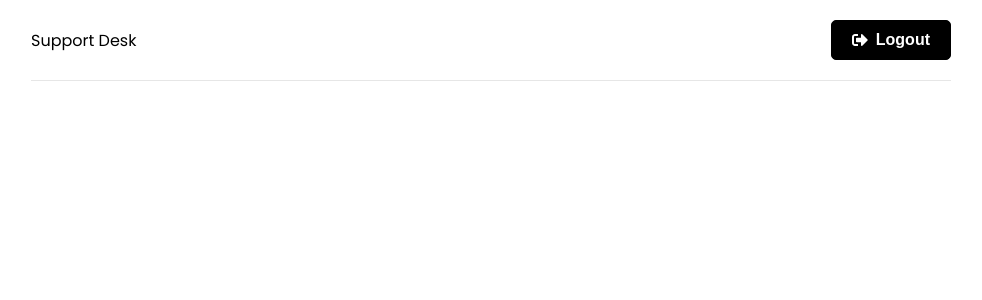
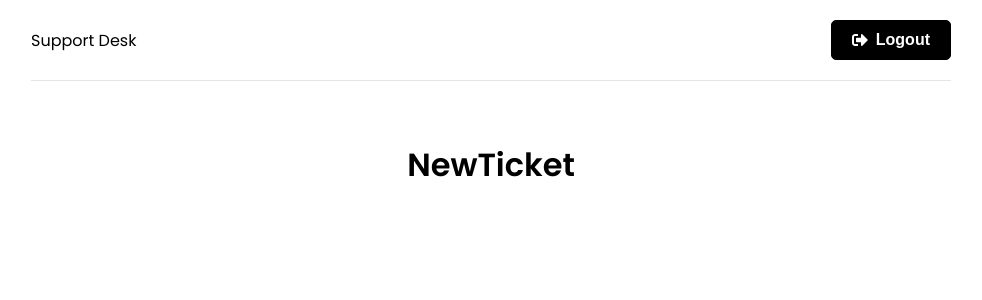
Before and after one commit to G-Amar/Ticket-Support-MERN, a React (Create React App) app in the folder frontend/: page /new-ticket in a window 1280 px wide. Before the commit this address had no page. Shown: the top 300 px of the page, without its empty margins (149-1131 px from the left). Built offline with nearby package versions, Linux system fonts and the light colour scheme; sample sign-in values are in the browser's storage.

Commit message:
add private route for ticketing

```diff
--- a/frontend/src/App.js
+++ b/frontend/src/App.js
@@ -3,6 +3,8 @@ import Header from './components/Header';
 import Home from './pages/Home';
 import Login from './pages/Login';
 import Register from './pages/Register';
+import NewTicket from './pages/NewTicket';
+import PrivateRoute from './components/PrivateRoute';
 
 
 import { ToastContainer } from 'react-toastify'
@@ -18,6 +20,9 @@ function App() {
             <Route path='/' element={<Home />} />
             <Route path='/login' element={<Login />} />
             <Route path='/register' element={<Register />} />
+            <Route path='/new-ticket' element={<PrivateRoute />}>
+              <Route path='/new-ticket' element={<NewTicket />}/>
+            </Route>
           </Routes>
         </div>
       </Router>
--- /dev/null
+++ b/frontend/src/components/PrivateRoute.jsx
@@ -0,0 +1,16 @@
+import { Navigate, Outlet } from "react-router-dom"
+import { useAuthStatus } from "../hooks/useAuthStatus"
+import Spinner from "./Spinner"
+
+const PrivateRoute = () => {
+
+  const { loggedIn , checkingStatus } = useAuthStatus()
+
+  if(checkingStatus){
+    return <Spinner />
+  }
+
+  return loggedIn ? <Outlet /> : <Navigate to='/login'/>
+}
+
+export default PrivateRoute
--- /dev/null
+++ b/frontend/src/hooks/useAuthStatus.js
@@ -0,0 +1,22 @@
+import { useEffect, useState } from "react";
+import { useSelector } from "react-redux";
+
+export const useAuthStatus = () => {
+  const [loggedIn, setLoggedIn] = useState(false)
+  const [checkingStatus, setCheckingStatus] = useState(true)
+
+  //get user from state
+  const {user} = useSelector((state) => state.auth)
+
+  useEffect(() => {
+    if(user) {
+      setLoggedIn(true)
+    } else {
+      setLoggedIn(false)
+    }
+    setCheckingStatus(false)
+
+  }, [user])
+
+  return {loggedIn, checkingStatus}
+}
--- /dev/null
+++ b/frontend/src/pages/NewTicket.jsx
@@ -0,0 +1,12 @@
+
+const NewTicket = () => {
+  return (
+    <div>
+      <h1>
+        NewTicket
+      </h1>
+    </div>
+  )
+}
+
+export default NewTicket
```
